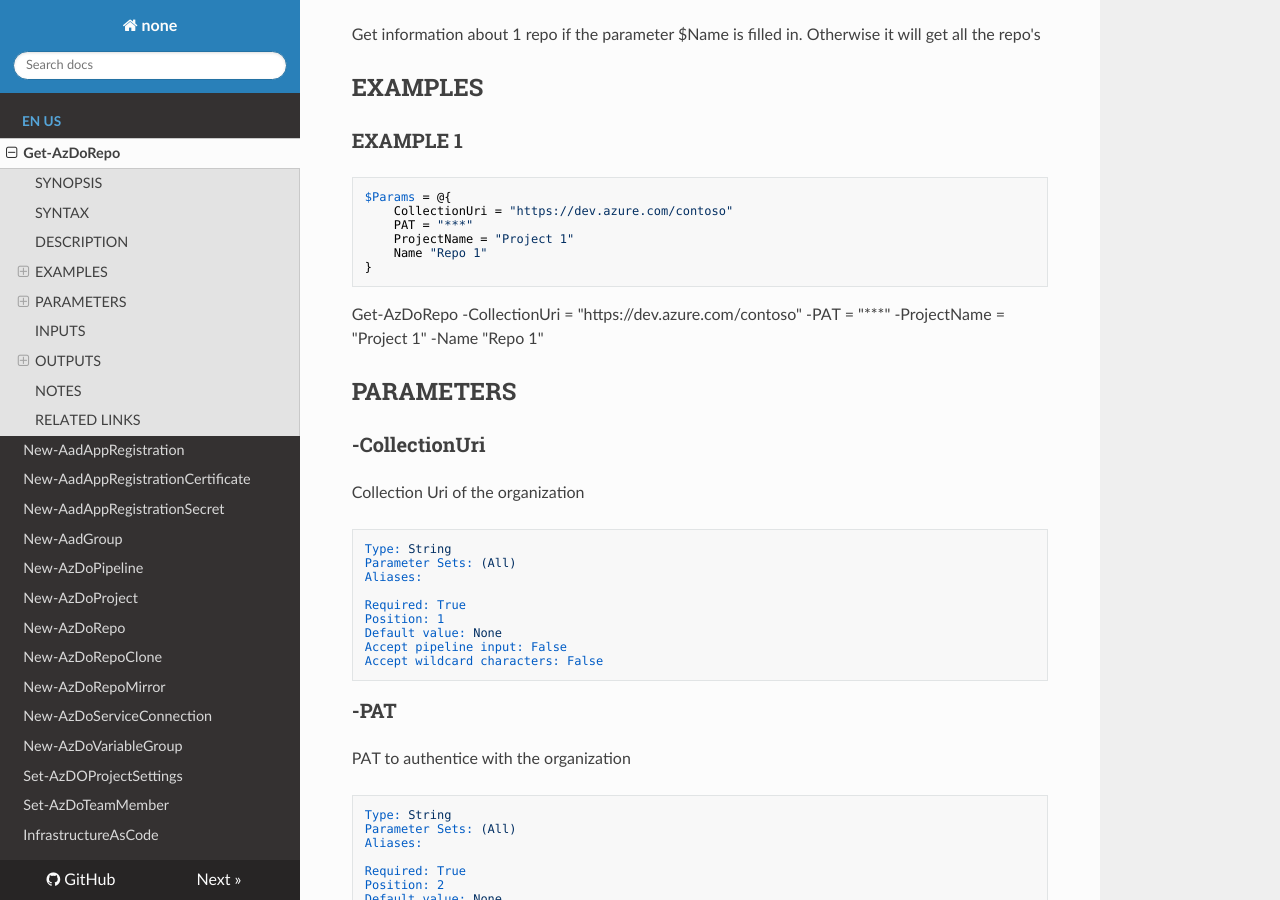
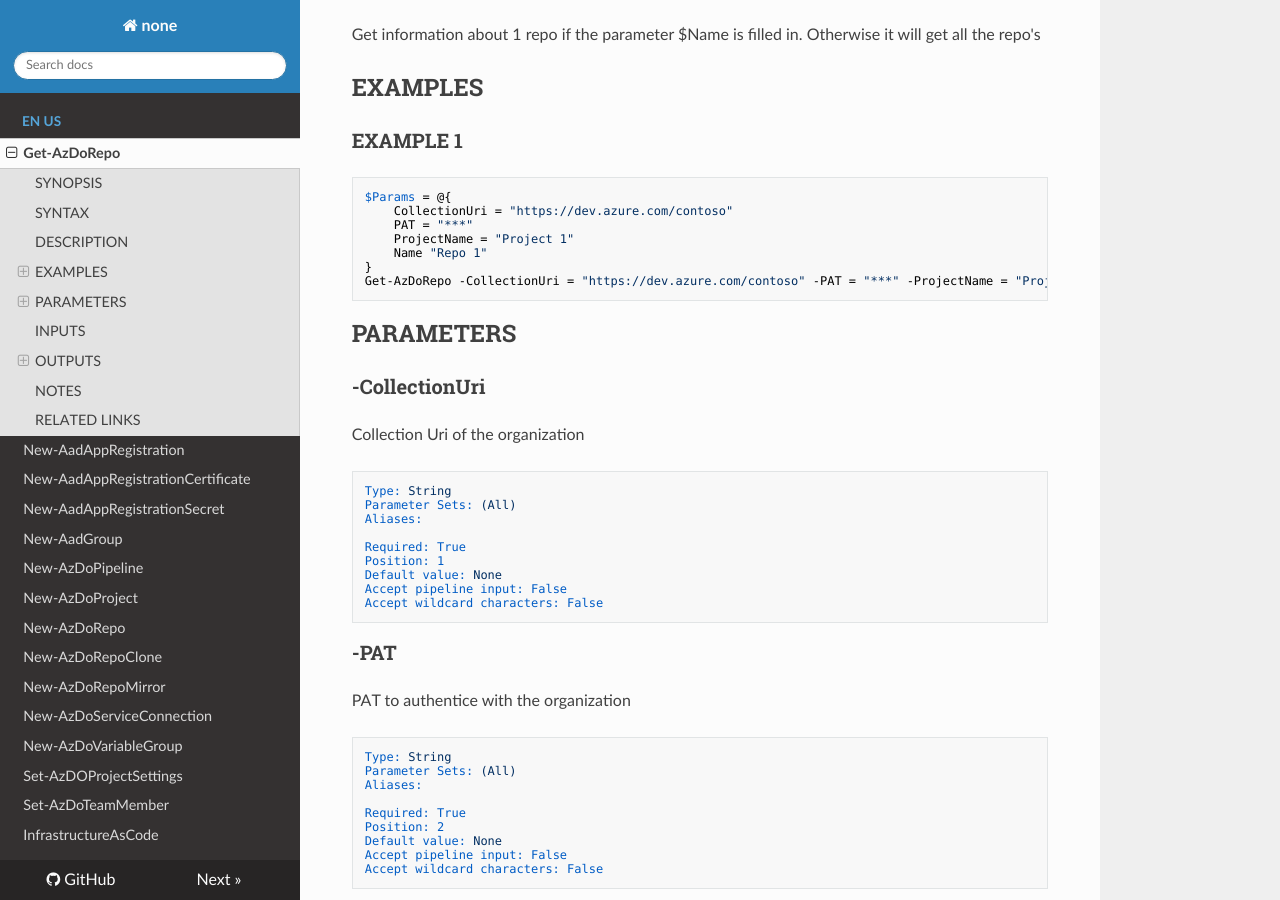
Before and after one commit to WeAreInSpark/AzureDevOpsPowerShellAPI, an MkDocs documentation site: the page built from docs/en-US/Get-AzDoRepo.md, in a window 1280 px wide and 900 px high, scrolled down 423 px. Built offline with MkDocs 1.6.1, drawn with Linux system fonts in a browser that asks for light colours; nearby versions of some CDN libraries.

````diff
--- a/docs/en-US/Get-AzDoRepo.md
+++ b/docs/en-US/Get-AzDoRepo.md
@@ -31,9 +31,8 @@ $Params = @{
     ProjectName = "Project 1"
     Name "Repo 1"
 }
+Get-AzDoRepo -CollectionUri = "https://dev.azure.com/contoso" -PAT = "***" -ProjectName = "Project 1" -Name "Repo 1"
 ```
-
-Get-AzDoRepo -CollectionUri = "https://dev.azure.com/contoso" -PAT = "***" -ProjectName = "Project 1" -Name "Repo 1"
 
 ## PARAMETERS
 
````
Also changed, not shown: docs/en-US/New-AadAppRegistrationCertificate.md (+1 -2 lines), docs/en-US/New-AadAppRegistrationSecret.md (+1 -2 lines), docs/en-US/New-AzDoPipeline.md (+1 -2 lines).
